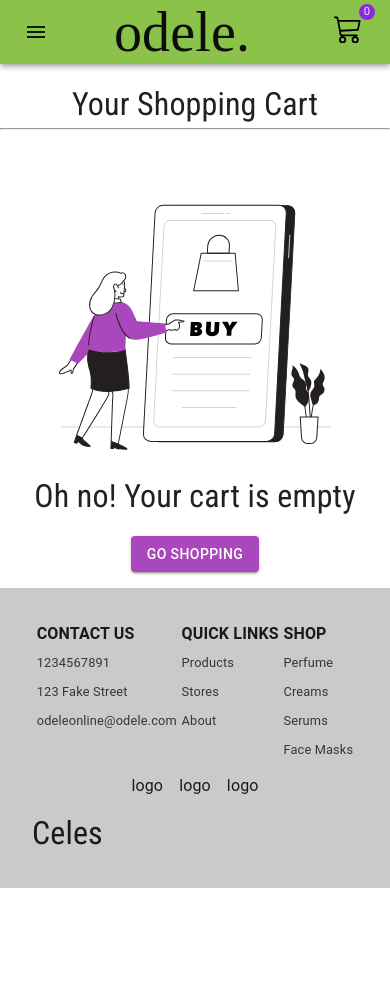
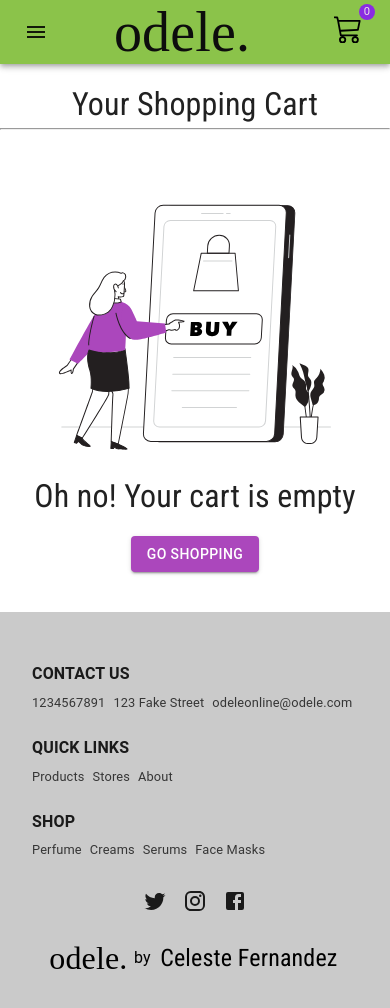
Before and after one commit to celescript/e-commerce-coderhouse, a React (Create React App) app: page /cart in a window 390 px wide. Shown: the top 1008 px of the page. Before the commit the page ends 888 px from the top, so only its background shows below. Built offline with nearby package versions, Linux system fonts and the light colour scheme.

Commit message:
ui changes

```diff
--- a/src/components/Footer/Footer.css
+++ b/src/components/Footer/Footer.css
@@ -1,9 +1,31 @@
+@media only screen and (min-width: 200px) and (max-width: 767px){
+  div.footerlist-container{
+    flex-direction: column;
+    margin-bottom: 1rem;
+  }
+  div.footerlist-container ul{
+    display: flex;
+    flex-direction: row;
+    flex-wrap: wrap;
+    gap: 0.5rem;
+
+
+  }
+  div.footerlist-container p{
+    flex-basis: 100%;
+    margin-bottom: -0.5rem;
+    margin-top: 1rem;
+  }
+
+
+}
+
 footer{
-  margin-top: 1rem;
+  margin-top: 2.5rem;
   padding: 2rem;
   background-color: #cacaca;
   width: 100%;
-  height: 300px;
+  min-height: 300px;
   display: flex;
   font-size: 1rem;
   flex-direction: column;
@@ -31,11 +53,24 @@ footer ul{
 
 }
 
-.footersocial-section ul{
+.footersocial-section ul, .footer-credits{
   display: flex;
   width: 100%;
   justify-content: center;
+  align-items: center;
 }
 .footersocial-section ul li{
   margin: 0.5rem;
+  cursor: pointer;
 }
+
+.footer-credits > *, .footer-credits h2{
+  margin: 0.2rem;
+  color: black;
+
+}
+
+.footer-credits h1{
+  font-family: 'Berlyna';
+  color: black;
+}
--- a/src/components/Footer/Footer.js
+++ b/src/components/Footer/Footer.js
@@ -1,6 +1,9 @@
 import React from 'react';
 import './Footer.css'
 import {Link} from 'react-router-dom'
+import TwitterIcon from '@mui/icons-material/Twitter';
+import InstagramIcon from '@mui/icons-material/Instagram';
+import FacebookIcon from '@mui/icons-material/Facebook';
 
 const Footer = () => {
   return (
@@ -35,14 +38,16 @@ const Footer = () => {
 
     <div className='footersocial-section'>
       <ul>
-        <li>logo</li>
-        <li>logo</li>
-        <li>logo</li>
+        <li><TwitterIcon /></li>
+        <li><InstagramIcon /></li>
+        <li><FacebookIcon/></li>
       </ul>
     </div>
 
     <div className='footer-credits'>
-      <h1>Celes</h1>
+      <Link to='/' className='link'><h1>odele.</h1></Link>
+      <p> by </p>
+      <a rel="noreferrer" className='link' href="https://www.linkedin.com/in/celestefernandez00/?locale=en_US" target="_blank"><h2>Celeste Fernandez</h2></a>
     </div>
 
 
--- a/src/components/Item/Item..css
+++ b/src/components/Item/Item..css
@@ -1,6 +1,4 @@
 @import url('https://fonts.googleapis.com/css2?family=Roboto+Condensed:wght@300;400&display=swap');
-
-
 
 
 .item-container{
@@ -21,6 +19,7 @@
 }
 
 .item-img img{
+    width: 100%;
     height: 100%;
 }
 
--- a/src/components/ItemDetail/ItemDetail.css
+++ b/src/components/ItemDetail/ItemDetail.css
@@ -2,19 +2,25 @@
   div.itemdetail-container{
       flex-direction: column;
       align-items: center;
+      margin-top: 1.5rem;
+      padding: 0px;
   }
 
   div.img-container{
-      width: 95%;
       padding: 0;
+    width: 100%;
   }
 
-  .img-container img{
-      width: 90%;
-  }
+
+
+  div.img-container img{
+    width: 80%;
+    height: auto;
+}
 
   div.text-container{
-      width: 90%;
+      width: 90vw;
+      height: auto;
       padding: 0;
       gap: 1rem;
 
@@ -39,11 +45,11 @@
 
 .itemdetail-container{
     width: 100%;
-    height: 100vh;
     display: flex;
     padding-top: 2.5rem;
 
 }
+
 .itemdetail-img{
     height: 100%;
 }
--- a/src/components/ItemDetailContainer/ItemDetailContainer.js
+++ b/src/components/ItemDetailContainer/ItemDetailContainer.js
@@ -37,9 +37,9 @@ const ItemDetailContainer = ({params}) => {
 
     return (
 
-        <>
+        <div className='itemdetail-container'>
         { loading ? <div className='loading'><CircularProgress /></div> : <ItemDetail data={data}  />}
-        </>
+        </div>
 
     )
 
--- a/src/components/ItemList/ItemList.css
+++ b/src/components/ItemList/ItemList.css
@@ -1,13 +1,17 @@
 @media only screen and (min-width: 200px) and (max-width: 767px){
     div.item-container{
         margin: 0.5rem;
-        width: 175px;
-        height: 350px;
+        width: 150px;
+        height: 300px;
     }
 
     div.item-img{
-        height: 260px;
+        height: 210px;
         justify-content: center;
+    }
+
+    div.item{
+        margin: 0;
     }
 }
 
```
Also changed, not shown: src/components/ItemDetailContainer/ItemDetailContainer.css (line endings or trailing spaces).
